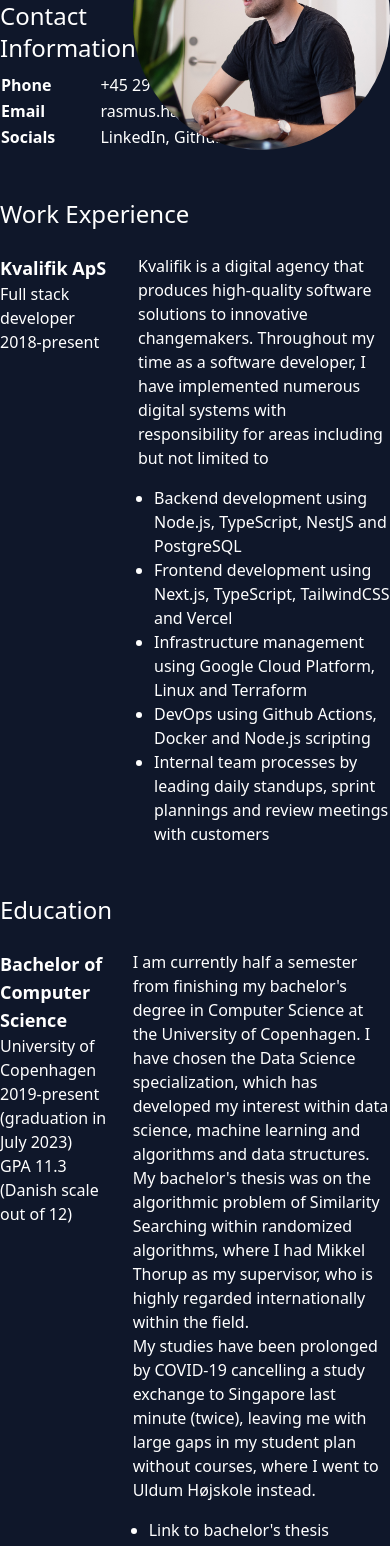
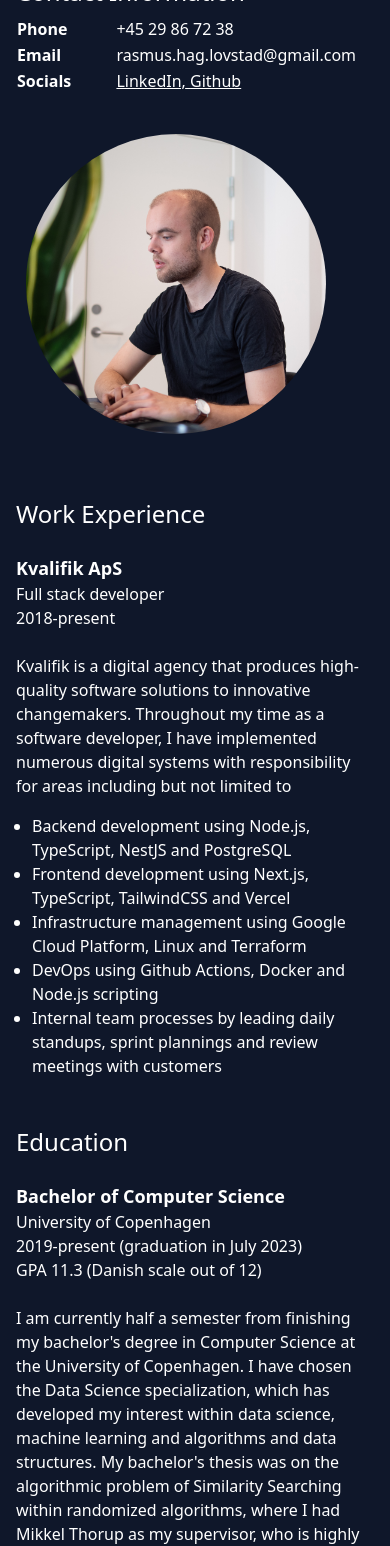
Before and after one commit to Snailed/homepage, a Next.js app: page / in a window 390 px wide. Shown: the part 240-1786 px from the top of the page. Built offline with nearby package versions, Linux system fonts and the light colour scheme.

Commit message:
increased responsiveness

```diff
--- a/pages/index.tsx
+++ b/pages/index.tsx
@@ -15,7 +15,7 @@ export default function Home() {
         <meta name="viewport" content="width=device-width, initial-scale=1" />
         <link rel="icon" href="/favicon.ico" />
       </Head>
-      <main className="max-w-screen-lg mx-auto text-white pb-12">
+      <main className="max-w-screen-lg mx-auto text-white visited:divide-purple-300 pb-12 p-4">
         <div className="py-12 flex align-bottom justify-between">
           <h1 className="text-2xl">Rasmus Løvstad</h1>
           <div className="mt-auto h-full">
@@ -28,12 +28,12 @@ export default function Home() {
           </div>
         </div>
         <div>
-          <div className="grid gap-2 grid-cols-3">
+          <div className="grid gap-2 grid-cols-1 md:grid-cols-3">
             <div>
               <h1 className="text-4xl mb-8">Curriculum Vitae</h1>
               <h2 className="text-2xl mb-2">Contact Information</h2>
 
-              <table className="table-fixed">
+              <table className="table-fixed mb-4">
                 <tr>
                   <td className="pr-12 font-bold">Phone</td>{' '}
                   <td>
@@ -51,10 +51,18 @@ export default function Home() {
                 <tr>
                   <td className="font-bold">Socials</td>
                   <td className="">
-                    <a href="https://www.linkedin.com/in/rasmus-hag-l%C3%B8vstad/">
+                    <Link
+                      className="underline"
+                      href="https://www.linkedin.com/in/rasmus-hag-l%C3%B8vstad/"
+                    >
                       LinkedIn,{'   '}
-                    </a>
-                    <a href="https://github.com/Snailed/">Github</a>
+                    </Link>
+                    <Link
+                      className="underline"
+                      href="https://github.com/Snailed/"
+                    >
+                      Github
+                    </Link>
                   </td>
                 </tr>
               </table>
@@ -63,14 +71,14 @@ export default function Home() {
               <Image
                 src="/rasmus-2-new.jpg"
                 alt="Portrait"
-                className="rounded-full"
+                className="rounded-full my-4 mx-12"
                 width={300}
                 height={300}
               />
             </div>
           </div>
           <h2 className="text-2xl mb-6 mt-12">Work Experience</h2>
-          <div className="grid gap-6 grid-cols-3">
+          <div className="grid gap-6 grid-cols-1 md:grid-cols-3">
             <div className="">
               <h3 className="font-bold text-lg">Kvalifik ApS</h3>
               <p>Full stack developer</p>
@@ -108,7 +116,7 @@ export default function Home() {
           </div>
 
           <h2 className="text-2xl mb-6 mt-12">Education</h2>
-          <div className="grid gap-2 gap-y-6 grid-cols-3">
+          <div className="grid gap-2 gap-y-6 grid-cols-1 md:grid-cols-3">
             <div className="">
               <h3 className="font-bold text-lg">
                 Bachelor of Computer Science
@@ -136,14 +144,20 @@ export default function Home() {
               </p>
               <ul className="mt-4 pl-4 list-disc">
                 <li>
-                  <a href="https://github.com/Snailed/bachelor-project/blob/main/main.pdf">
+                  <Link
+                    className="underline"
+                    href="https://github.com/Snailed/bachelor-project/blob/main/main.pdf"
+                  >
                     Link to bachelor&apos;s thesis
-                  </a>
+                  </Link>
                 </li>
                 <li>
-                  <a href="https://studier.ku.dk/bachelor/datalogi/">
+                  <Link
+                    className="underline"
+                    href="https://studier.ku.dk/bachelor/datalogi/"
+                  >
                     Link to study description
-                  </a>
+                  </Link>
                 </li>
               </ul>
             </div>
@@ -162,7 +176,7 @@ export default function Home() {
             </div>
           </div>
           <h2 className="text-2xl mb-6 mt-12">Related Qualifications</h2>
-          <div className="grid gap-6 grid-cols-3">
+          <div className="grid gap-6 grid-cols-1 md:grid-cols-3">
             <div className="">
               <h3 className="font-bold text-lg">
                 Founding Board Member & Teacher
@@ -208,7 +222,7 @@ export default function Home() {
             </div>
           </div>
           <h2 className="text-2xl mb-6 mt-12">Awards</h2>
-          <div className="grid gap-6 grid-cols-3">
+          <div className="grid gap-6 grid-cols-1 md:grid-cols-3">
             <div className="">
               <h3 className="font-bold text-lg">
                 Lundbeckfondens Formidlingspris
```
